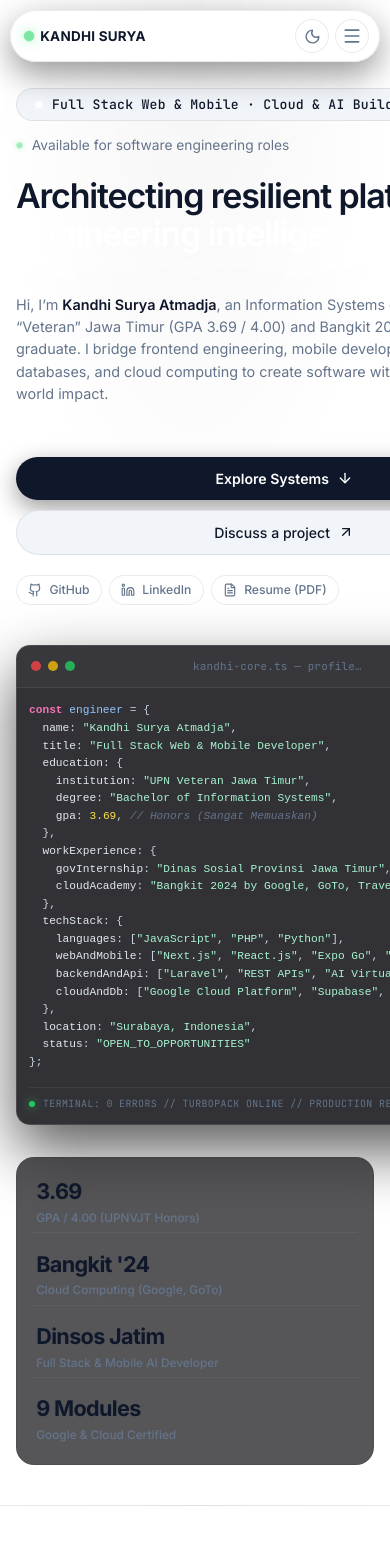
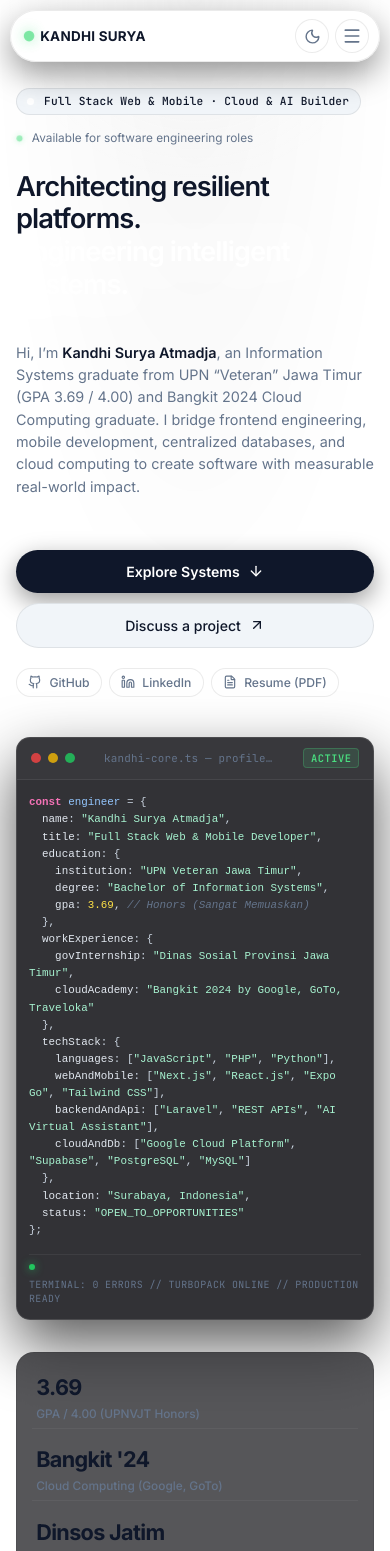
Before and after one commit to KandhiSurya/PortofolioKandhi, a Next.js app: page / in a window 390 px wide. Shown: the top 1551 px of the page. Built offline with nearby package versions, Linux system fonts and the light colour scheme.

Commit message:
fix(mobile): resolve mobile horizontal overflow by constraining grid min-width, hero heading clamp, and role pill wrapping

```diff
--- a/src/app/globals.css
+++ b/src/app/globals.css
@@ -113,7 +113,9 @@
   scroll-behavior: auto !important;
 }
 
-* {
+*,
+*::before,
+*::after {
   box-sizing: border-box;
   padding: 0;
   margin: 0;
@@ -122,6 +124,9 @@
 html {
   scroll-behavior: smooth;
   height: 100%;
+  width: 100%;
+  max-width: 100%;
+  overflow-x: hidden;
   background-color: var(--color-liquid-abyss);
 }
 
@@ -130,11 +135,21 @@ body {
   background-color: var(--color-liquid-abyss);
   color: var(--color-silver-mist);
   min-height: 100%;
+  width: 100%;
+  max-width: 100%;
+  overflow-x: hidden;
+  position: relative;
   display: flex;
   flex-direction: column;
-  overflow-x: hidden;
   -webkit-font-smoothing: antialiased;
   -moz-osx-font-smoothing: grayscale;
+}
+
+main {
+  width: 100%;
+  max-width: 100%;
+  min-width: 0;
+  overflow-x: hidden;
 }
 
 ::selection {
--- a/src/app/layout.tsx
+++ b/src/app/layout.tsx
@@ -1,6 +1,12 @@
-import type { Metadata } from 'next';
+import type { Metadata, Viewport } from 'next';
 import './globals.css';
 import { ThemeProvider } from '@/context/ThemeContext';
+
+export const viewport: Viewport = {
+  width: 'device-width',
+  initialScale: 1,
+  maximumScale: 5,
+};
 
 export const metadata: Metadata = {
   title: 'Kandhi Surya Atmadja | Full Stack Web & Mobile Developer',
--- a/src/app/page.module.css
+++ b/src/app/page.module.css
@@ -43,6 +43,9 @@
   align-items: center;
   position: relative;
   z-index: 1;
+  min-width: 0;
+  width: 100%;
+  max-width: 100%;
 }
 
 /* Left Column */
@@ -50,6 +53,9 @@
   display: flex;
   flex-direction: column;
   align-items: flex-start;
+  min-width: 0;
+  width: 100%;
+  max-width: 100%;
 }
 
 .rolePill {
@@ -68,6 +74,8 @@
   backdrop-filter: blur(12px);
   -webkit-backdrop-filter: blur(12px);
   margin-bottom: 1rem;
+  max-width: 100%;
+  word-break: break-word;
 }
 
 .roleDot {
@@ -76,6 +84,7 @@
   border-radius: 50%;
   background-color: #ffffff;
   box-shadow: 0 0 10px rgba(255, 255, 255, 0.8);
+  flex-shrink: 0;
 }
 
 .statusPill {
@@ -85,6 +94,8 @@
   font-size: 0.86rem;
   color: var(--color-silver-mist);
   margin-bottom: 1.5rem;
+  max-width: 100%;
+  word-break: break-word;
 }
 
 .statusPillDot {
@@ -94,6 +105,7 @@
   background-color: #4ade80;
   box-shadow: 0 0 8px rgba(74, 222, 128, 0.6);
   animation: pulseDot 2s infinite ease-in-out;
+  flex-shrink: 0;
 }
 
 @keyframes pulseDot {
@@ -102,12 +114,15 @@
 }
 
 .heroHeading {
-  font-size: clamp(34px, 4.4vw, 56px);
+  font-size: clamp(30px, 4.4vw, 56px);
   font-weight: 600;
   line-height: 1.12;
   letter-spacing: -0.035em;
   color: var(--color-platinum);
   margin-bottom: 1.5rem;
+  max-width: 100%;
+  word-break: break-word;
+  overflow-wrap: break-word;
 }
 
 .heroHighlight {
@@ -211,11 +226,15 @@
 .heroRightCol {
   display: flex;
   justify-content: center;
+  min-width: 0;
+  width: 100%;
+  max-width: 100%;
 }
 
 .terminalCard {
   width: 100%;
   max-width: 540px;
+  min-width: 0;
   background: rgba(15, 15, 19, 0.85);
   backdrop-filter: blur(20px);
   -webkit-backdrop-filter: blur(20px);
@@ -237,12 +256,17 @@
   padding: 0.85rem 1.25rem;
   background: rgba(255, 255, 255, 0.03);
   border-bottom: 1px solid rgba(255, 255, 255, 0.07);
+  min-width: 0;
+  width: 100%;
+  gap: 0.5rem;
+  overflow: hidden;
 }
 
 .windowControls {
   display: flex;
   align-items: center;
   gap: 0.45rem;
+  flex-shrink: 0;
 }
 
 .dotClose,
@@ -263,6 +287,11 @@
   font-size: 0.76rem;
   color: var(--color-silver-mist);
   letter-spacing: 0.02em;
+  min-width: 0;
+  flex: 1;
+  overflow: hidden;
+  text-overflow: ellipsis;
+  white-space: nowrap;
 }
 
 .terminalStatusPill {
@@ -275,11 +304,16 @@
   color: #4ade80;
   border: 1px solid rgba(74, 222, 128, 0.25);
   letter-spacing: 0.05em;
+  flex-shrink: 0;
 }
 
 .terminalBody {
   padding: 1.25rem 1.4rem;
   overflow-x: auto;
+  min-width: 0;
+  width: 100%;
+  max-width: 100%;
+  -webkit-overflow-scrolling: touch;
 }
 
 .codeSnippet {
@@ -2179,17 +2213,38 @@
     padding-top: 100px;
     padding-bottom: 3.5rem;
   }
-  .heroTitle {
-    font-size: clamp(1.85rem, 6.5vw, 2.75rem);
+  .heroHeading {
+    font-size: clamp(1.75rem, 6vw, 2.4rem);
+    line-height: 1.18;
+    word-break: break-word;
+    overflow-wrap: break-word;
+  }
+  .rolePill {
+    font-size: 0.74rem;
+    padding: 0.35rem 0.8rem;
+    white-space: normal;
+    line-height: 1.4;
+    max-width: 100%;
+  }
+  .statusPill {
+    font-size: 0.78rem;
+    line-height: 1.4;
+    max-width: 100%;
   }
   .heroDescription {
     font-size: 0.95rem;
     line-height: 1.6;
   }
+  .codeSnippet {
+    font-size: 0.72rem;
+    white-space: pre-wrap;
+    word-break: break-word;
+    overflow-wrap: break-word;
+  }
   .metricsRibbon {
-    grid-template-columns: repeat(2, 1fr);
+    grid-template-columns: 1fr;
     padding: 1.25rem 1rem;
-    gap: 1rem;
+    gap: 0.85rem;
   }
   .projectsHeaderRow {
     flex-direction: column;
@@ -2282,9 +2337,27 @@
     padding-top: 88px;
     padding-bottom: 2.5rem;
   }
-  .heroTitle {
-    font-size: clamp(1.65rem, 7.5vw, 2.2rem);
-    line-height: 1.15;
+  .heroHeading {
+    font-size: clamp(1.45rem, 7vw, 1.95rem);
+    line-height: 1.2;
+    word-break: break-word;
+    overflow-wrap: break-word;
+  }
+  .heroHeading br {
+    display: inline;
+  }
+  .rolePill {
+    font-size: 0.7rem;
+    padding: 0.3rem 0.65rem;
+    white-space: normal;
+    line-height: 1.35;
+    text-align: left;
+    max-width: 100%;
+  }
+  .statusPill {
+    font-size: 0.74rem;
+    line-height: 1.35;
+    max-width: 100%;
   }
   .heroDescription {
     font-size: 0.9rem;
@@ -2341,6 +2414,8 @@
   }
   .terminalCard {
     border-radius: 14px;
+    max-width: 100%;
+    min-width: 0;
   }
   .terminalHeader {
     padding: 0.65rem 0.85rem;
@@ -2358,10 +2433,16 @@
   }
   .terminalBody {
     padding: 0.85rem 0.75rem;
+    max-width: 100%;
+    min-width: 0;
+    overflow-x: auto;
   }
   .codeSnippet {
-    font-size: 0.7rem;
+    font-size: 0.68rem;
     line-height: 1.48;
+    white-space: pre-wrap;
+    word-break: break-word;
+    overflow-wrap: break-word;
   }
   .terminalFooterBar {
     font-size: 0.62rem;
--- a/src/components/TiltCard.module.css
+++ b/src/components/TiltCard.module.css
@@ -2,10 +2,15 @@
   position: relative;
   transform-style: preserve-3d;
   will-change: transform;
+  max-width: 100%;
+  width: 100%;
+  min-width: 0;
 }
 
 .tiltInner {
   width: 100%;
+  max-width: 100%;
+  min-width: 0;
   height: 100%;
   transform-style: preserve-3d;
   position: relative;
```
